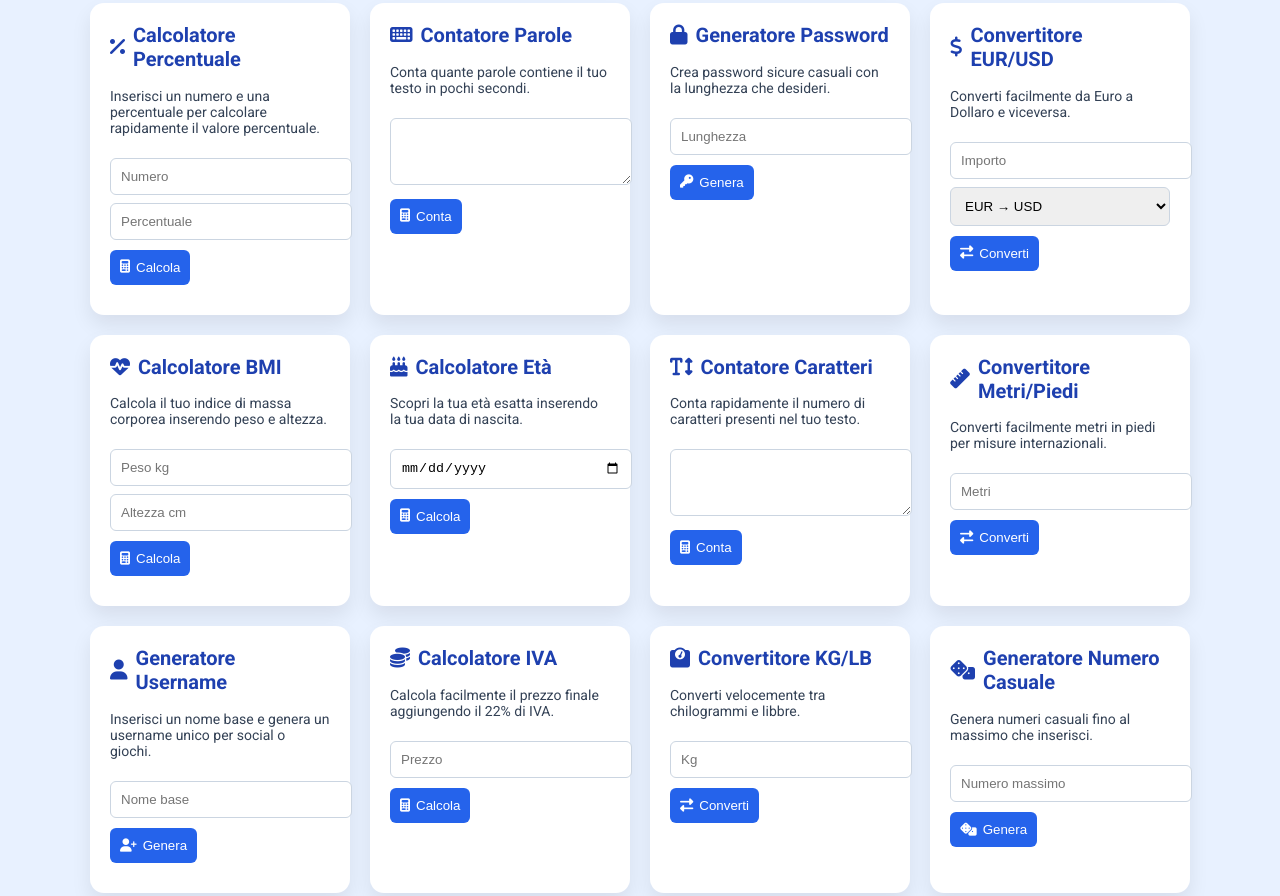
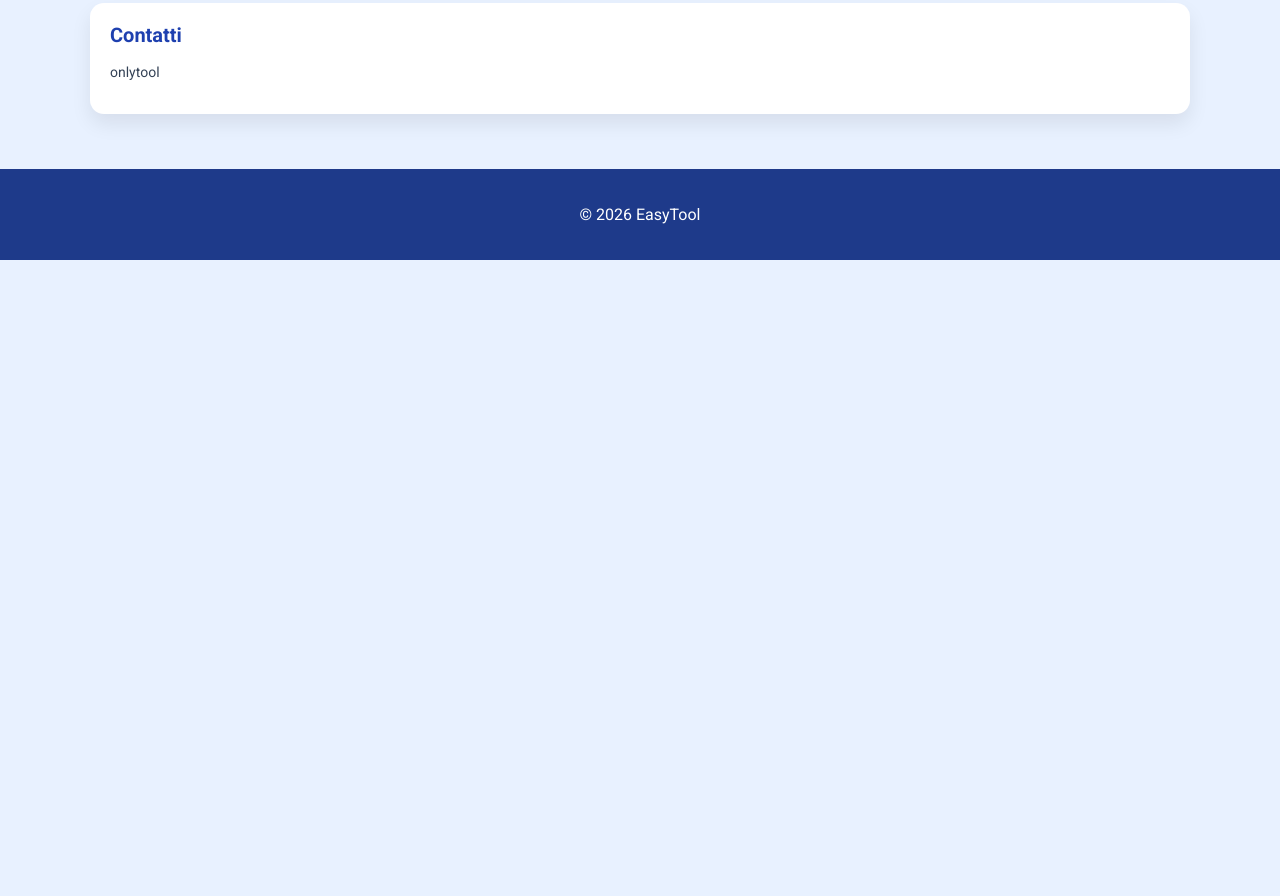
Before and after one commit to fastgame0/Easytool, a plain HTML site: page index.html in a window 1280 px wide. Shown: the part 263-1159 px from the top of the page. After the commit the page ends 800 px from the top, so only its background shows below. Drawn offline with Linux system fonts and the light colour scheme.

Commit message:
Update index.html

```diff
--- a/index.html
+++ b/index.html
@@ -40,110 +40,6 @@ footer{background:#1e3a8a;color:white;text-align:center;padding:20px;margin-top:
   <a href="#contatti">Contatti</a>
 </nav>
 
-<div class="container" id="tools">
-
-<div class="card">
-<h2><i class="fa-solid fa-percent"></i> Calcolatore Percentuale</h2>
-<p>Inserisci un numero e una percentuale per calcolare rapidamente il valore percentuale.</p>
-<input id="num" placeholder="Numero">
-<input id="perc" placeholder="Percentuale">
-<button onclick="calcPerc()"><i class="fa-solid fa-calculator"></i> Calcola</button>
-<div class="result" id="rPerc"></div>
-</div>
-
-<div class="card">
-<h2><i class="fa-solid fa-keyboard"></i> Contatore Parole</h2>
-<p>Conta quante parole contiene il tuo testo in pochi secondi.</p>
-<textarea id="text" rows="3"></textarea>
-<button onclick="countWords()"><i class="fa-solid fa-calculator"></i> Conta</button>
-<div class="result" id="rWords"></div>
-</div>
-
-<div class="card">
-<h2><i class="fa-solid fa-lock"></i> Generatore Password</h2>
-<p>Crea password sicure casuali con la lunghezza che desideri.</p>
-<input id="len" placeholder="Lunghezza">
-<button onclick="genPass()"><i class="fa-solid fa-key"></i> Genera</button>
-<div class="result" id="rPass"></div>
-</div>
-
-<div class="card">
-<h2><i class="fa-solid fa-dollar-sign"></i> Convertitore EUR/USD</h2>
-<p>Converti facilmente da Euro a Dollaro e viceversa.</p>
-<input id="money" placeholder="Importo">
-<select id="cur">
-<option value="e">EUR → USD</option>
-<option value="u">USD → EUR</option>
-</select>
-<button onclick="convMoney()"><i class="fa-solid fa-exchange-alt"></i> Converti</button>
-<div class="result" id="rMoney"></div>
-</div>
-
-<div class="card">
-<h2><i class="fa-solid fa-heart-pulse"></i> Calcolatore BMI</h2>
-<p>Calcola il tuo indice di massa corporea inserendo peso e altezza.</p>
-<input id="peso" placeholder="Peso kg">
-<input id="altezza" placeholder="Altezza cm">
-<button onclick="calcBMI()"><i class="fa-solid fa-calculator"></i> Calcola</button>
-<div class="result" id="rBMI"></div>
-</div>
-
-<div class="card">
-<h2><i class="fa-solid fa-birthday-cake"></i> Calcolatore Età</h2>
-<p>Scopri la tua età esatta inserendo la tua data di nascita.</p>
-<input id="birth" type="date">
-<button onclick="calcAge()"><i class="fa-solid fa-calculator"></i> Calcola</button>
-<div class="result" id="rAge"></div>
-</div>
-
-<div class="card">
-<h2><i class="fa-solid fa-text-height"></i> Contatore Caratteri</h2>
-<p>Conta rapidamente il numero di caratteri presenti nel tuo testo.</p>
-<textarea id="chars" rows="3"></textarea>
-<button onclick="countChars()"><i class="fa-solid fa-calculator"></i> Conta</button>
-<div class="result" id="rChars"></div>
-</div>
-
-<div class="card">
-<h2><i class="fa-solid fa-ruler"></i> Convertitore Metri/Piedi</h2>
-<p>Converti facilmente metri in piedi per misure internazionali.</p>
-<input id="meters" placeholder="Metri">
-<button onclick="convMeters()"><i class="fa-solid fa-exchange-alt"></i> Converti</button>
-<div class="result" id="rMeters"></div>
-</div>
-
-<div class="card">
-<h2><i class="fa-solid fa-user"></i> Generatore Username</h2>
-<p>Inserisci un nome base e genera un username unico per social o giochi.</p>
-<input id="name" placeholder="Nome base">
-<button onclick="genUser()"><i class="fa-solid fa-user-plus"></i> Genera</button>
-<div class="result" id="rUser"></div>
-</div>
-
-<div class="card">
-<h2><i class="fa-solid fa-coins"></i> Calcolatore IVA</h2>
-<p>Calcola facilmente il prezzo finale aggiungendo il 22% di IVA.</p>
-<input id="price" placeholder="Prezzo">
-<button onclick="calcIVA()"><i class="fa-solid fa-calculator"></i> Calcola</button>
-<div class="result" id="rIVA"></div>
-</div>
-
-<div class="card">
-<h2><i class="fa-solid fa-weight-scale"></i> Convertitore KG/LB</h2>
-<p>Converti velocemente tra chilogrammi e libbre.</p>
-<input id="kg" placeholder="Kg">
-<button onclick="convKG()"><i class="fa-solid fa-exchange-alt"></i> Converti</button>
-<div class="result" id="rKG"></div>
-</div>
-
-<div class="card">
-<h2><i class="fa-solid fa-dice"></i> Generatore Numero Casuale</h2>
-<p>Genera numeri casuali fino al massimo che inserisci.</p>
-<input id="max" placeholder="Numero massimo">
-<button onclick="randNum()"><i class="fa-solid fa-dice"></i> Genera</button>
-<div class="result" id="rRand"></div>
-</div>
-
 </div>
 
 <div class="container" id="contatti">
```
